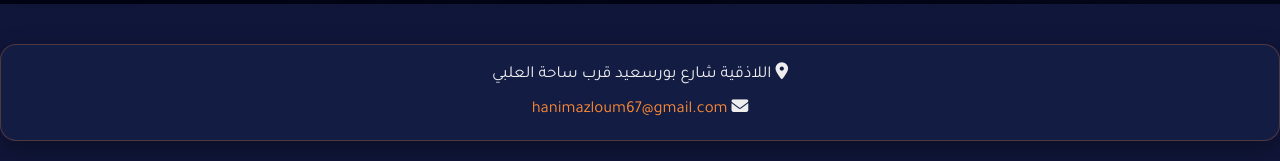
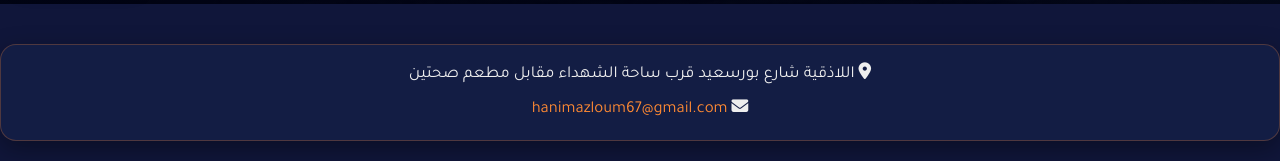
Before and after one commit to Mazloum-shipping/mazloum-shipping.github.io, a plain HTML site: page index.html in a window 1280 px wide. Shown: the part 796-957 px from the top of the page. Drawn offline with Linux system fonts and the light colour scheme.

Commit message:
Update index.html

```diff
--- a/index.html
+++ b/index.html
@@ -356,7 +356,7 @@
 
   <!-- ===== Contact Fixed ===== -->
   <div class="contact-fixed">
-    <div class="contact-item"><i class="fa-solid fa-location-dot"></i> اللاذقية شارع بورسعيد قرب ساحة العلبي</div>
+    <div class="contact-item"><i class="fa-solid fa-location-dot"></i> اللاذقية شارع بورسعيد قرب ساحة الشهداء مقابل مطعم صحتين</div>
     <div class="contact-item"><i class="fa-solid fa-envelope"></i> <a href="mailto:hanimazloum67@gmail.com">hanimazloum67@gmail.com</a></div>
   </div>
 
```
